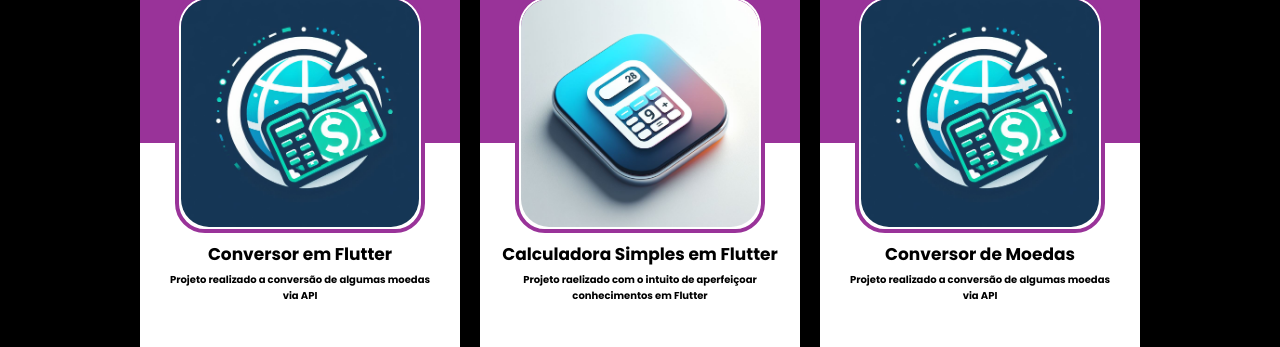
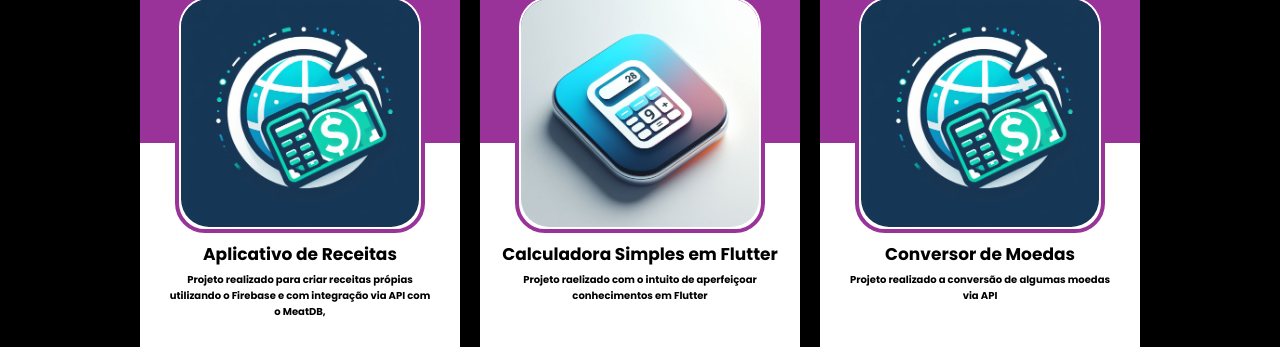
Before and after one commit to GustavoCampoz/Portifolio-guzzz, a plain HTML site: page index.html in a window 1280 px wide. Shown: the part 2099-2446 px from the top of the page. Drawn offline with Linux system fonts and the light colour scheme.

Commit message:
Update index.html

```diff
--- a/index.html
+++ b/index.html
@@ -176,12 +176,12 @@
                         <img src="images/conversor.jpg" alt="image-conversors">
                     </div>
 
-                    <span>Conversor em Flutter</span>
+                    <span>Aplicativo de Receitas</span>
 
-                    <p>Projeto realizado a conversão de algumas moedas via API</p>
+                    <p>Projeto realizado para criar receitas própias utilizando o Firebase e com integração via API com o MeatDB, </p>
 
                     <div class="button-project">
-                        <a href="/">
+                        <a href="https://github.com/GustavoCampoz/FoodRecipeApp">
                             Código
                             <i class="fa-brands fa-github"></i>
                         </a>
```
